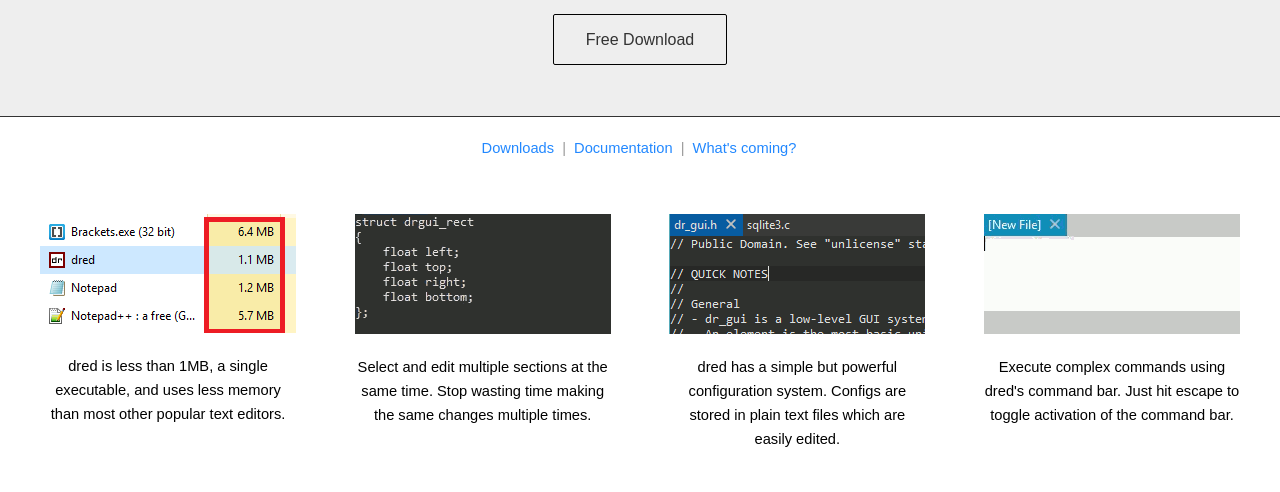
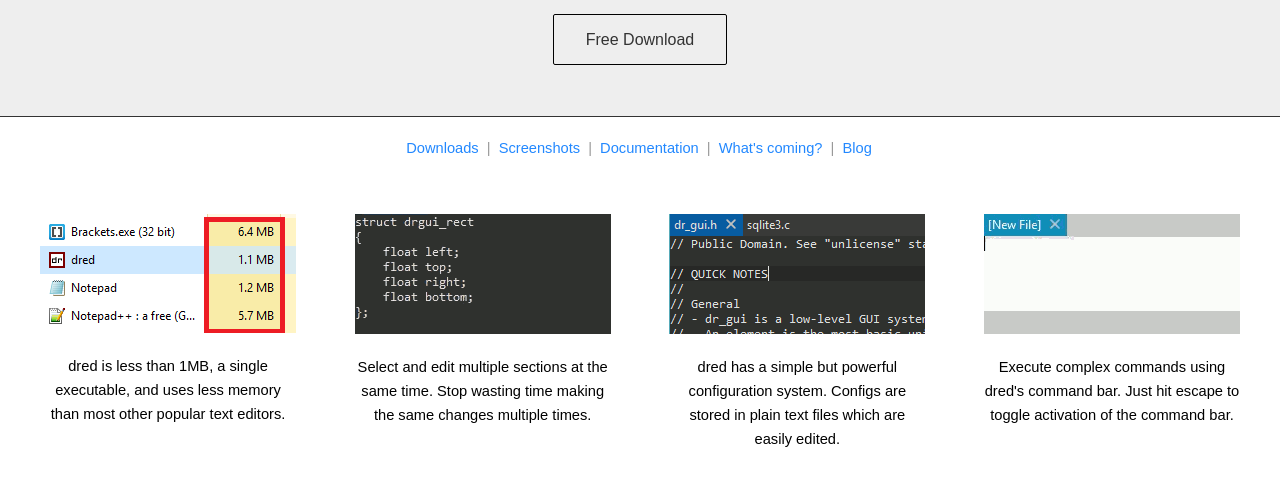
Before and after one commit to mackron/dred, a plain HTML site: page www/index.html in a window 1280 px wide. Shown: the part 201-693 px from the top of the page. Drawn offline with Linux system fonts and the light colour scheme.

Commit message:
Add more placeholder pages for the website.

```diff
--- a/www/index.html
+++ b/www/index.html
@@ -87,9 +87,13 @@
             <ul class="footer-links">
                 <li><a href="download.html">Downloads</a></li>
                 <li>|</li>
+                <li><a href="screenshots.html">Screenshots</a></li>
+                <li>|</li>
                 <li><a href="docs/index.html">Documentation</a></li>
                 <li>|</li>
                 <li><a href="todo.html">What's coming?</a></li>
+                <li>|</li>
+                <li><a href="blog/index.html">Blog</a></li>
             </ul>
         </div>
 
```
Also changed, not shown: www/blog/index.html (added), www/screenshots.html (added).
